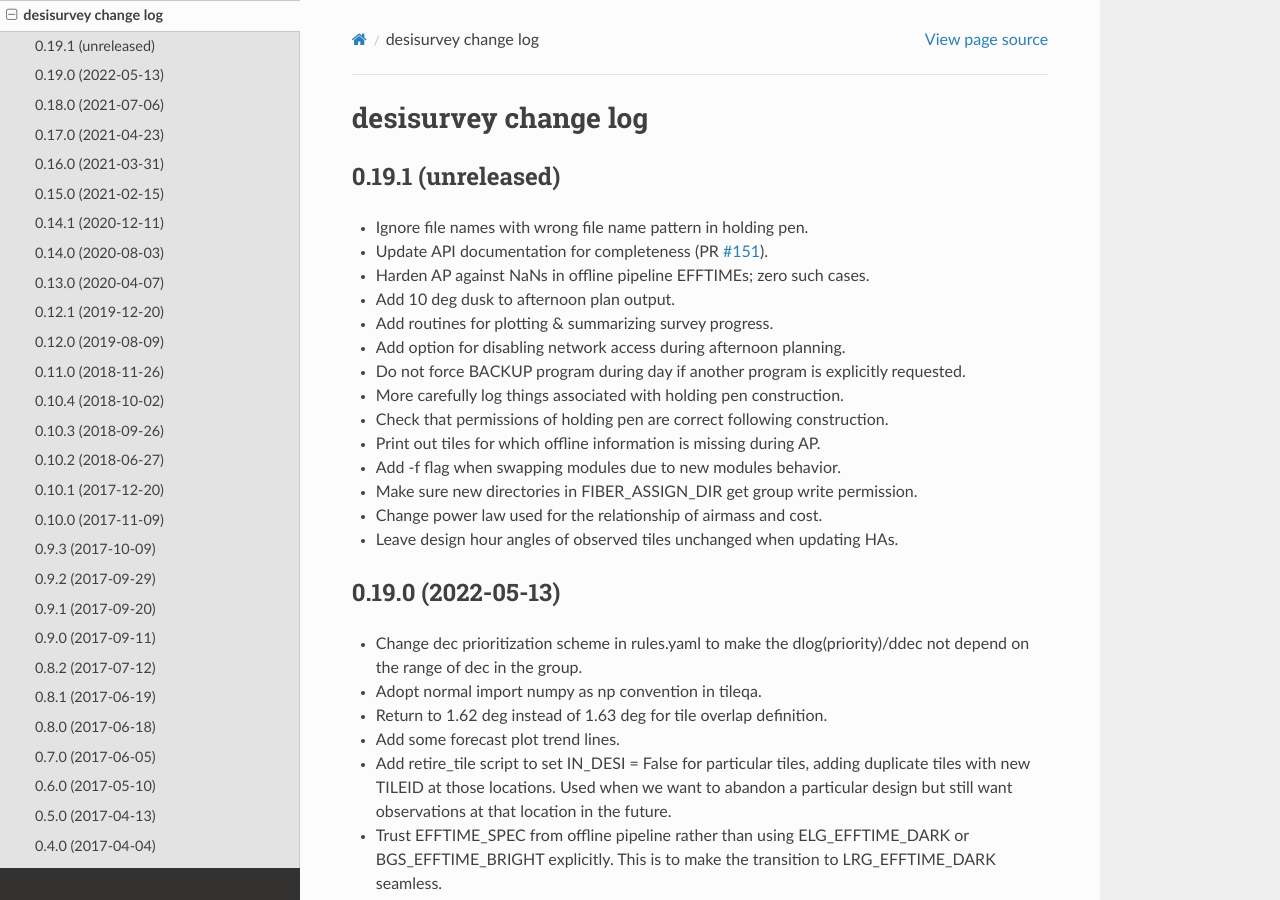
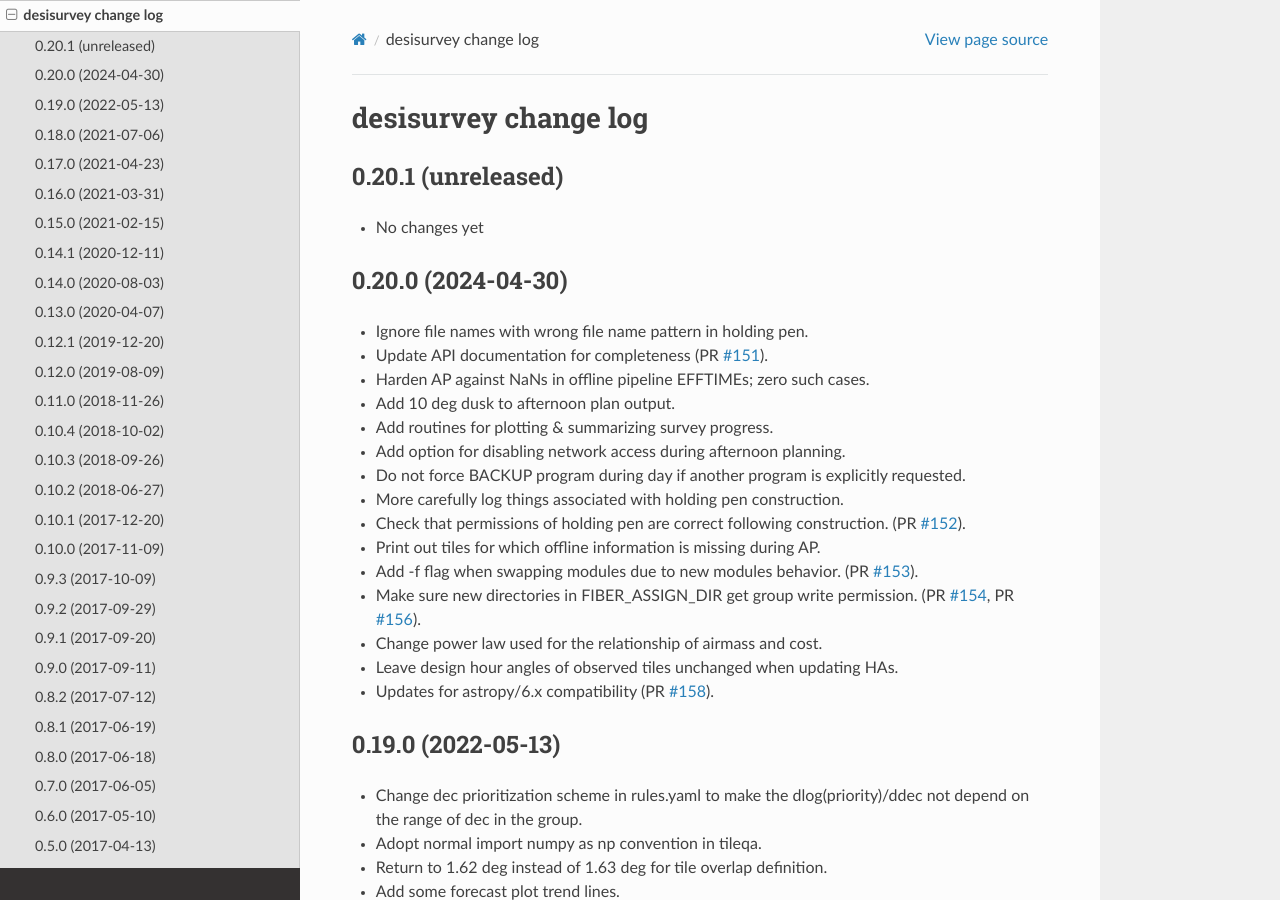
Before and after one commit to desihub/desisurvey, a Sphinx documentation site: the page built from doc/changes.rst, in a window 1280 px wide and 900 px high. Built offline with Sphinx 7.4.7 and the Read the Docs theme 2.0.0, drawn with Linux system fonts in a browser that asks for light colours.

Commit message:
update release notes and version for desisurvey/0.20.0

```diff
--- a/doc/changes.rst
+++ b/doc/changes.rst
@@ -2,7 +2,12 @@
 desisurvey change log
 =====================
 
-0.19.1 (unreleased)
+0.20.1 (unreleased)
+-------------------
+
+* No changes yet
+
+0.20.0 (2024-04-30)
 -------------------
 
 * Ignore file names with wrong file name pattern in holding pen.
@@ -15,13 +20,21 @@ desisurvey change log
   explicitly requested.
 * More carefully log things associated with holding pen construction.
 * Check that permissions of holding pen are correct following construction.
+  (PR `#152`_).
 * Print out tiles for which offline information is missing during AP.
-* Add -f flag when swapping modules due to new modules behavior.
+* Add -f flag when swapping modules due to new modules behavior. (PR `#153`_).
 * Make sure new directories in FIBER_ASSIGN_DIR get group write permission.
+  (PR `#154`_, PR `#156`_).
 * Change power law used for the relationship of airmass and cost.
 * Leave design hour angles of observed tiles unchanged when updating HAs.
+* Updates for astropy/6.x compatibility (PR `#158`_).
 
 .. _`#151`: https://github.com/desihub/desisurvey/pull/151
+.. _`#152`: https://github.com/desihub/desisurvey/pull/152
+.. _`#153`: https://github.com/desihub/desisurvey/pull/153
+.. _`#154`: https://github.com/desihub/desisurvey/pull/154
+.. _`#156`: https://github.com/desihub/desisurvey/pull/156
+.. _`#158`: https://github.com/desihub/desisurvey/pull/158
 
 0.19.0 (2022-05-13)
 -------------------
--- a/py/desisurvey/_version.py
+++ b/py/desisurvey/_version.py
@@ -1 +1 @@
-__version__ = '0.19.0.dev1131'
+__version__ = '0.20.0'
```
